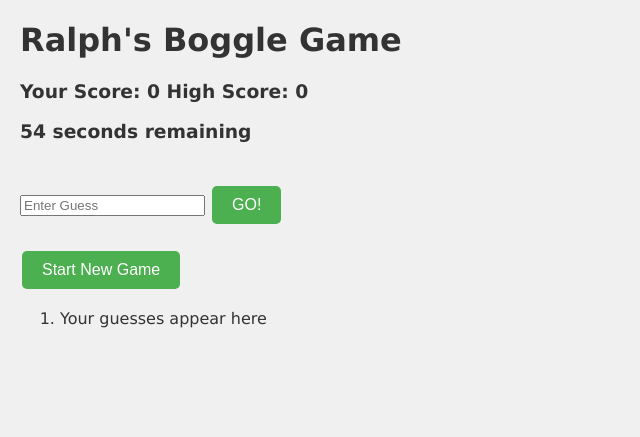
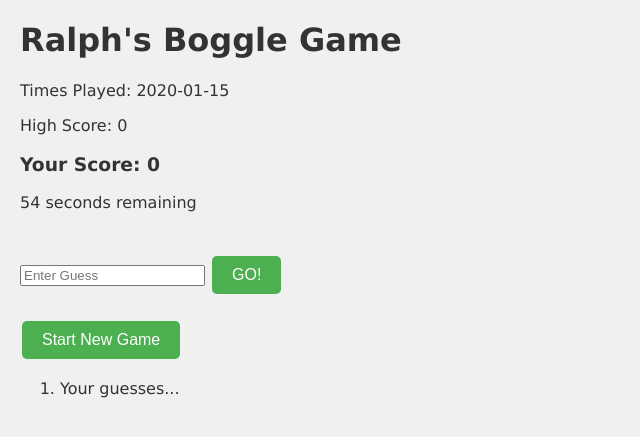
Before and after one commit to RalphsCode/Lesson19_Assignment5, a Flask app: template templates/game.html in a window 1280 px wide. Shown: the top 437 px of the page, without its empty margins (0-640 px from the left). Run offline with Flask 3, Linux system fonts and the light colour scheme; the template is opened without the code that fills it: most values are stand-ins (such as "Sample title", 1, 10 or a date in 2020).

Commit message:
Added number of times played functionality, and cleaned up some of the HTML code.

```diff
--- a/app.py
+++ b/app.py
@@ -8,6 +8,7 @@ app.config['SECRET_KEY'] = "RalphsCode-123"
 # debug = DebugToolbarExtension(app)
 
 boggle_game = None
+times_played = 0
 
 def start_game():
     boggle_game = Boggle()
@@ -18,8 +19,10 @@ def start_game():
 @app.route('/run_boggle_game')
 def run_boggle_game():
     global boggle_game
+    global times_played
     boggle_game = start_game()
-    return render_template('game.html')
+    times_played += 1
+    return render_template('game.html', times_played = times_played)
 
 @app.route('/process_guess')
 def process_guess():
--- a/static/app.js
+++ b/static/app.js
@@ -23,8 +23,8 @@ function processForm(event) {
     Send the guess to be checked by processForm()
     Reset the input box.*/
     event.preventDefault();
-    // use jQuery to get the input value
-    const guessValue = $('#guess').val();
+    // use jQuery to get the input value, and strip any spaces
+    const guessValue = $('#guess').val().trim();
     // Clear the input, and make focus
     $('#guess').val('').focus()
     // Send the guess to get checked
@@ -90,8 +90,8 @@ function gameTimer() {
         if (seconds === 0) {
         clearInterval(intervalId);
         timerElement.textContent = "Time's up!";
-        const removeButton = document.getElementById("submit_guess");
-        removeButton.remove();
+        const removeGuessForm = document.getElementById("guessForm");
+        removeGuessForm.remove();
         }
     }, 1000); // Call the function every second
 }  // END gameTimer()
--- a/templates/game.html
+++ b/templates/game.html
@@ -5,6 +5,14 @@ Ralph's Boggle Game
 {% endblock %}
 {% block content %}
 <h1>Ralph's Boggle Game</h1>
+
+<!-- Show the stats & timer -->
+<p>Times Played: {{times_played}}</p>
+<p>High Score: <span id="highScore"></span></p>
+<h3>Your Score: <span id="score">0</span> </h3>
+<p id="timer"></p>
+
+<!-- Display the game board -->
 <table>
 {% for line in session.boggle_board %}
 <tr>
@@ -14,21 +22,27 @@ Ralph's Boggle Game
     {% endfor %}
 </tr>
 {% endfor %}
-<h3>Your Score: <span id="score">0</span> High Score: <span id="highScore"></span></p>
-<p id="timer"></p></table>
+</table>
+
+<!-- Show the guess a word form & button-->
 <form id="guessForm">
     <input type="text" placeholder="Enter Guess" name="guess" id="guess">
     <button type="submit" id="submit_guess">GO!</button>
 </form>
 <br>
+<!-- Restart / Start a new game button -->
 <form action="/run_boggle_game">
     <button type="submit">Start New Game</button>
 </form>
+<!-- Display the user's guesses -->
 <ol>
-    <li>Your guesses appear here</li>
+    <li>Your guesses...</li>
 </ol>
 
+<!-- Import Scripts -->
 <script src="https://ajax.googleapis.com/ajax/libs/jquery/3.7.1/jquery.min.js"></script>
 <script src="https://cdn.jsdelivr.net/npm/axios/dist/axios.min.js"></script>
 <script src="static/app.js"></script>
+
+<!-- End the page content -->
 {% endblock %}
```
